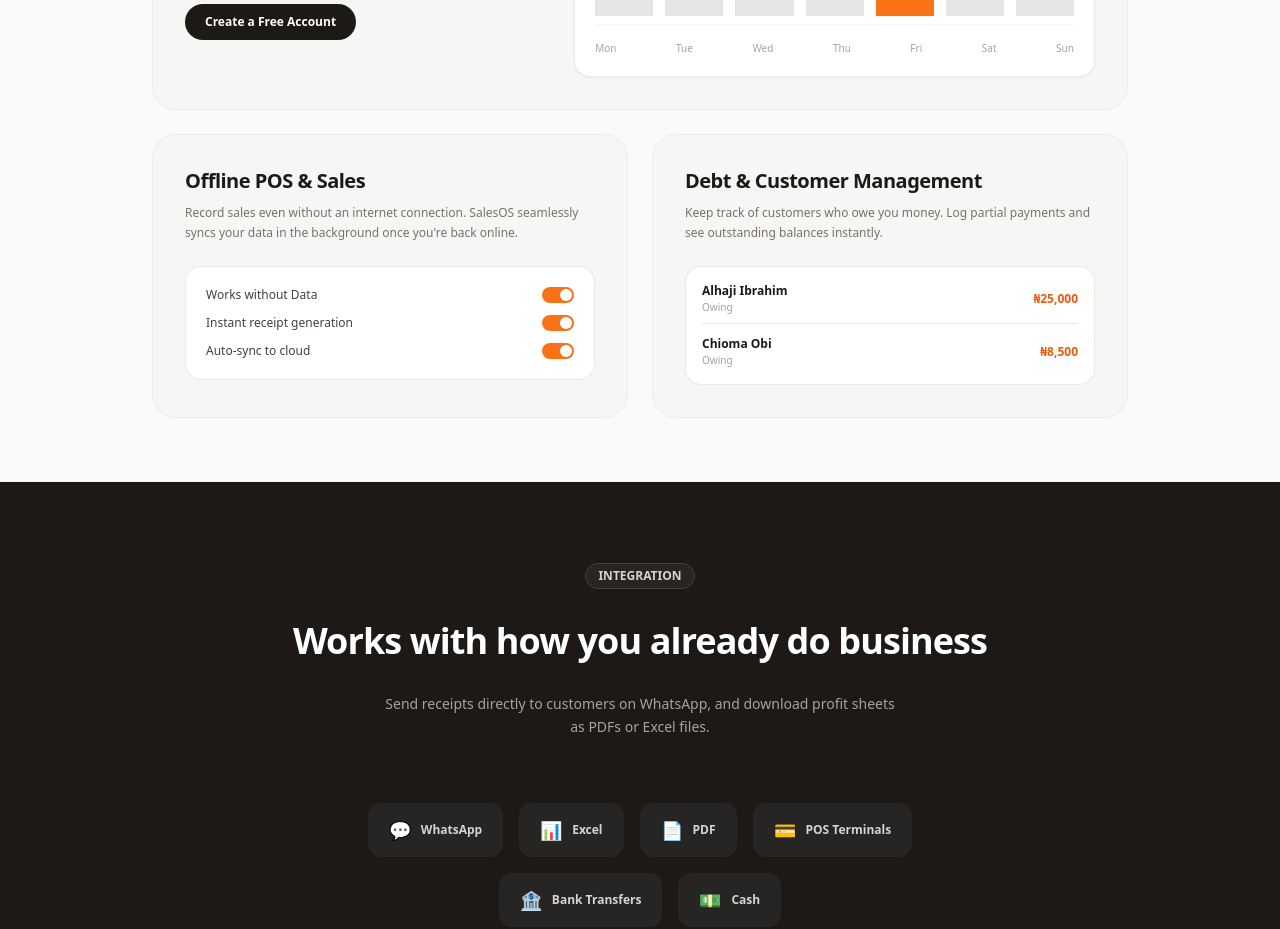
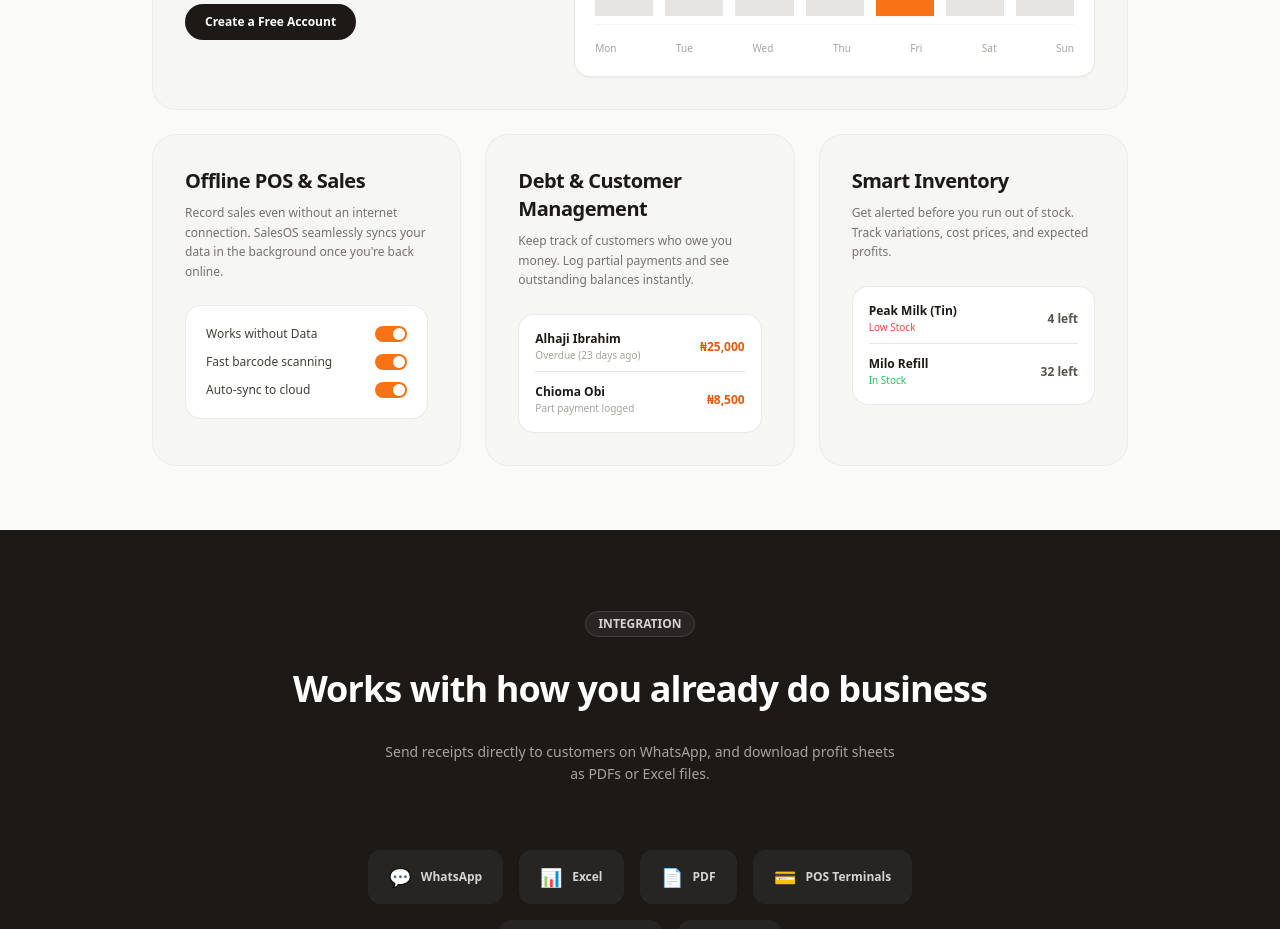
Before and after one commit to UsmanArazak/salesosapp, a Next.js app: page / in a window 1280 px wide. Shown: the part 980-1909 px from the top of the page. Built offline with nearby package versions, Linux system fonts and the light colour scheme; no server answers.

Commit message:
fix: resolve nested div syntax error and add inventory feature card

```diff
--- a/src/app/page.tsx
+++ b/src/app/page.tsx
@@ -180,8 +180,8 @@ export default async function Home() {
               </div>
             </div>
 
-            {/* Row 2: Two columns */}
-            <div className="grid grid-cols-1 md:grid-cols-2 gap-6">
+            {/* Row 2: Three columns */}
+            <div className="grid grid-cols-1 md:grid-cols-3 gap-6">
 
               {/* Card Left: Offline POS */}
               <div className="bg-stone-100/80 border border-stone-200/60 rounded-3xl p-8 space-y-6">
@@ -198,7 +198,7 @@ export default async function Home() {
                 <div className="bg-white rounded-2xl border border-stone-200/80 p-5 space-y-3">
                   {[
                     { label: "Works without Data", active: true },
-                    { label: "Instant receipt generation", active: true },
+                    { label: "Fast barcode scanning", active: true },
                     { label: "Auto-sync to cloud", active: true },
                   ].map((ctrl, i) => (
                     <div key={i} className="flex justify-between items-center text-xs">
@@ -231,8 +231,8 @@ export default async function Home() {
                 {/* Mock list */}
                 <div className="bg-white rounded-2xl border border-stone-200/80 p-4 space-y-3">
                   {[
-                    { name: "Alhaji Ibrahim", amount: "₦25,000", status: "Owing" },
-                    { name: "Chioma Obi", amount: "₦8,500", status: "Owing" },
+                    { name: "Alhaji Ibrahim", amount: "₦25,000", status: "Overdue (23 days ago)" },
+                    { name: "Chioma Obi", amount: "₦8,500", status: "Part payment logged" },
                   ].map((debtor, i) => (
                     <div key={i} className="flex justify-between items-center text-xs border-b last:border-0 pb-2 last:pb-0">
                       <div>
@@ -240,6 +240,34 @@ export default async function Home() {
                         <span className="text-[10px] text-stone-400">{debtor.status}</span>
                       </div>
                       <span className="font-bold text-orange-600">{debtor.amount}</span>
+                    </div>
+                  ))}
+                </div>
+              </div>
+
+
+              <div className="bg-stone-100/80 border border-stone-200/60 rounded-3xl p-8 space-y-6">
+                <div>
+                  <h3 className="text-xl font-bold tracking-tight text-stone-900">
+                    Smart Inventory
+                  </h3>
+                  <p className="text-xs text-stone-500 mt-2 leading-relaxed">
+                    Get alerted before you run out of stock. Track variations, cost prices, and expected profits.
+                  </p>
+                </div>
+
+                {/* Mock list */}
+                <div className="bg-white rounded-2xl border border-stone-200/80 p-4 space-y-3">
+                  {[
+                    { name: "Peak Milk (Tin)", qty: "4 left", status: "Low Stock", statusColor: "text-red-500" },
+                    { name: "Milo Refill", qty: "32 left", status: "In Stock", statusColor: "text-green-500" },
+                  ].map((item, i) => (
+                    <div key={i} className="flex justify-between items-center text-xs border-b last:border-0 pb-2 last:pb-0">
+                      <div>
+                        <p className="font-semibold text-stone-850">{item.name}</p>
+                        <span className={`text-[10px] ${item.statusColor}`}>{item.status}</span>
+                      </div>
+                      <span className="font-bold text-stone-600">{item.qty}</span>
                     </div>
                   ))}
                 </div>
```
Also changed, not shown: public/sw.js.
